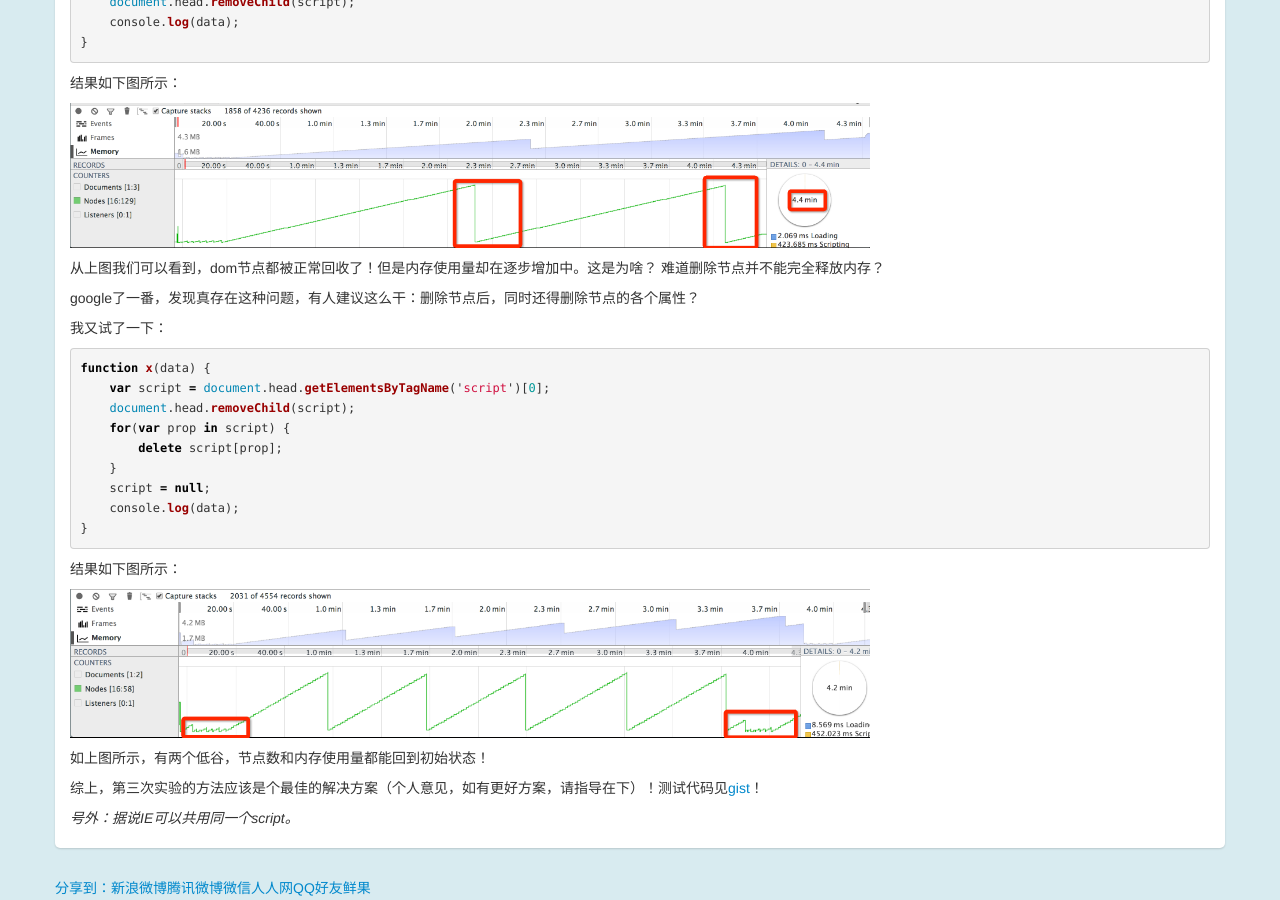
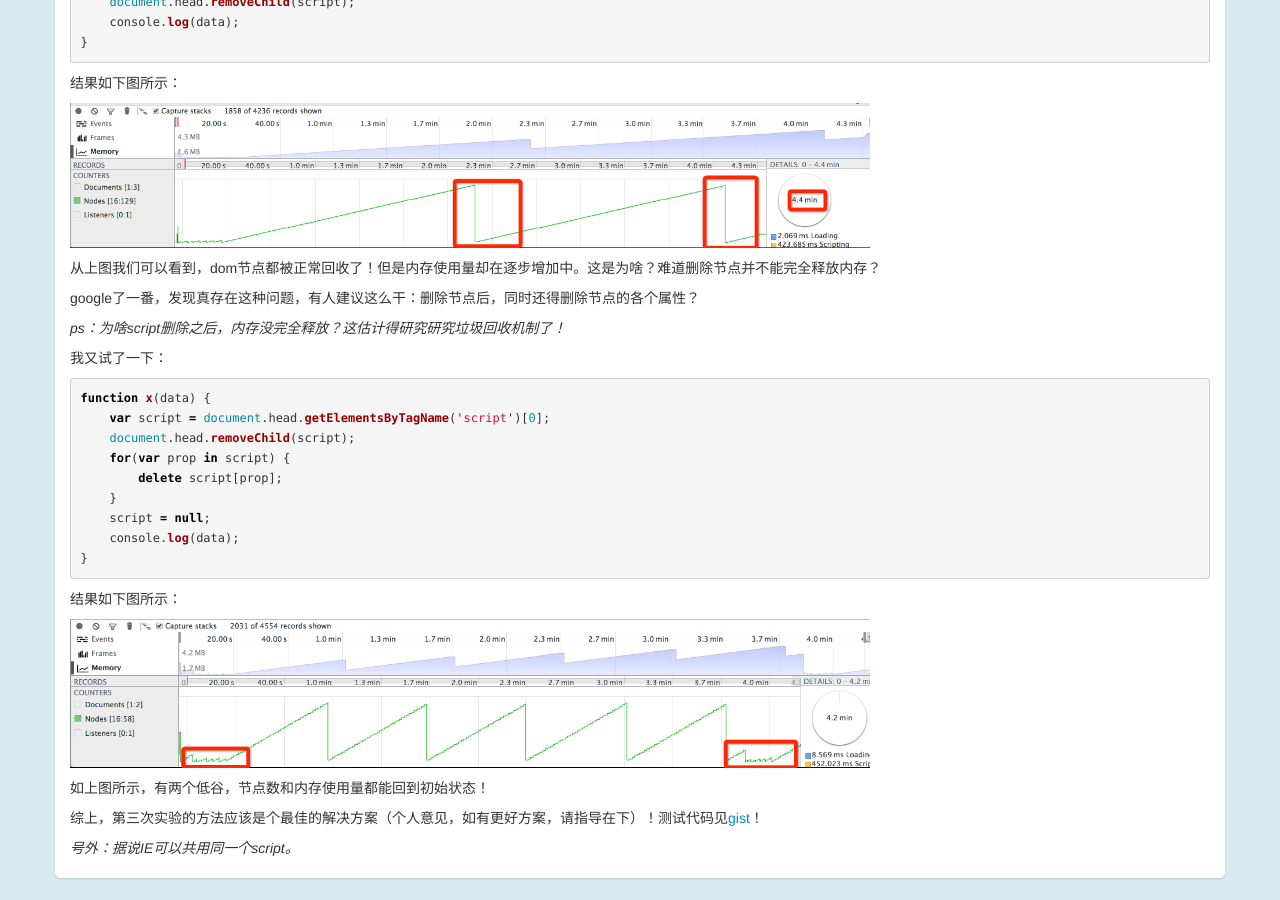
Before and after one commit to hushicai/hushicai.github.io, a Jekyll site: the page built from _posts/2014-04-26-guan-yu-jsonp.md, in a window 1280 px wide and 900 px high, scrolled down 1358 px. Built offline with Jekyll 4.4.1, drawn with Linux system fonts in a browser that asks for light colours; nearby versions of some CDN libraries; Markdown is read by kramdown in place of the engine named in the settings; a script that is not in the unit is left out; comment, search, counter and statistics services are not loaded.

Commit message:
update post

```diff
--- a/_posts/2014-04-26-guan-yu-jsonp.md
+++ b/_posts/2014-04-26-guan-yu-jsonp.md
@@ -78,9 +78,11 @@ function x(data) {
 
 <img src="/assets/images/jsonp-remove.png" alt="" width="800">
 
-从上图我们可以看到，dom节点都被正常回收了！但是内存使用量却在逐步增加中。这是为啥？ 难道删除节点并不能完全释放内存？
+从上图我们可以看到，dom节点都被正常回收了！但是内存使用量却在逐步增加中。这是为啥？难道删除节点并不能完全释放内存？
 
 google了一番，发现真存在这种问题，有人建议这么干：删除节点后，同时还得删除节点的各个属性？
+
+_ps：为啥script删除之后，内存没完全释放？这估计得研究研究垃圾回收机制了！_
 
 我又试了一下：
 
```
